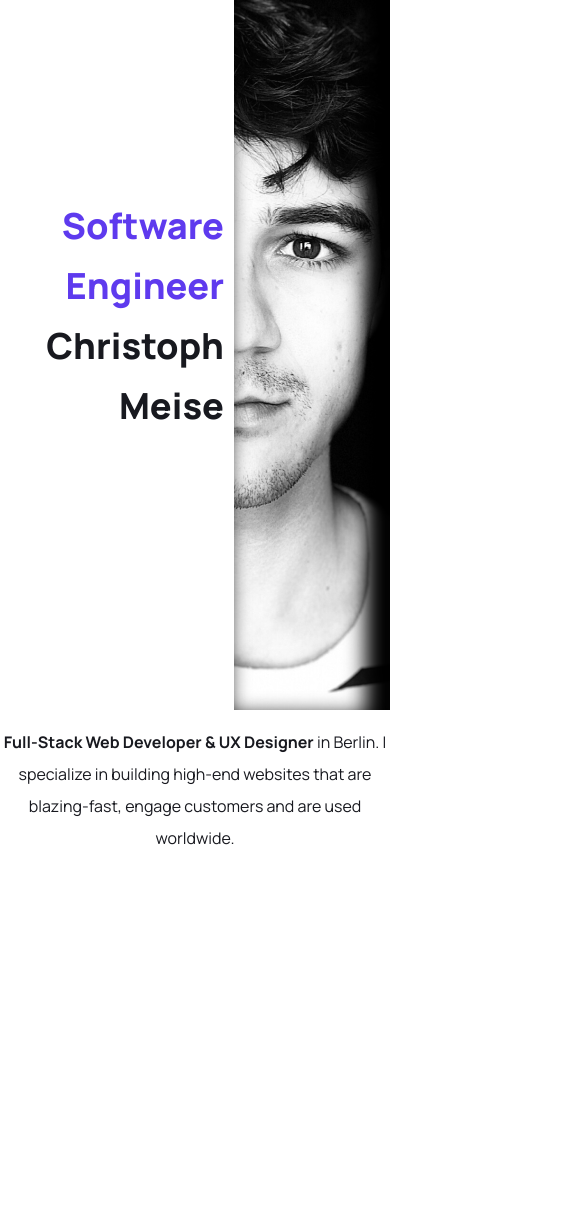
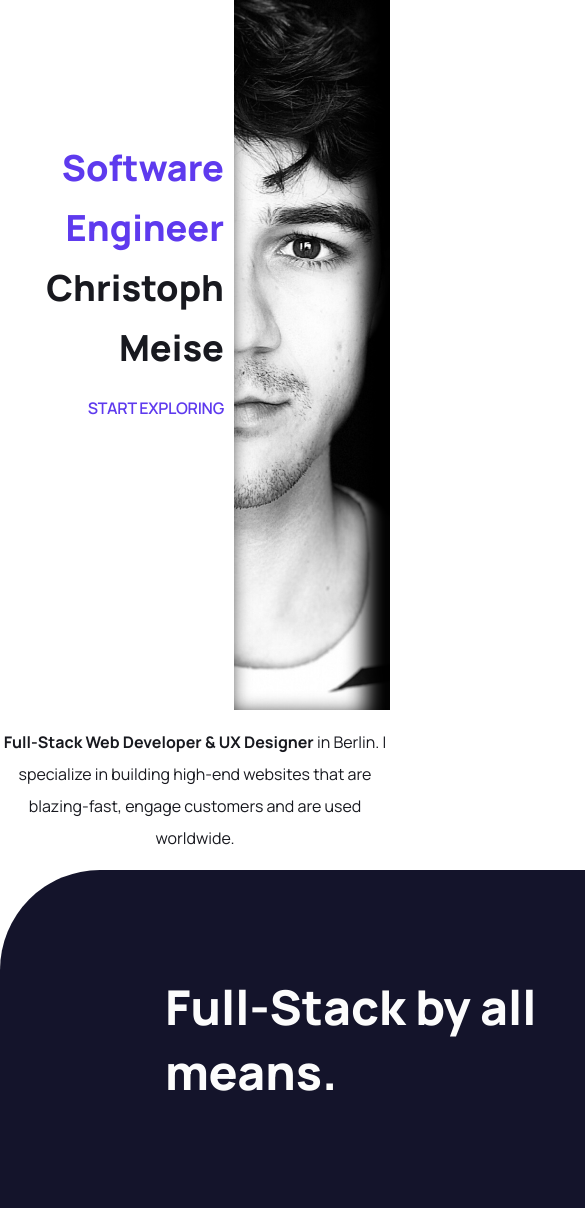
Before and after one commit to christophmeise/portfolio-christoph-meise, a Gatsby site: page / in a window 390 px wide. Shown: the part 134-1342 px from the top of the page, 585 px wide, since content can reach past the window. Before the commit the page ends 1004 px from the top, so only its background shows below. Built offline with nearby package versions, Linux system fonts and the light colour scheme; Gatsby itself is replaced by a stand-in of ours.

Commit message:
Add Full-Stack section, polish up heroIntro for responsiveness and design

```diff
--- /dev/null
+++ b/src/components/fullStack.tsx
@@ -0,0 +1,25 @@
+import React, { Component } from 'react';
+import styled from 'styled-components';
+
+const FullStackContainer = styled.div`
+  background-color: ${props => props.theme.colors.primaryBg};
+  width: 100%;
+  padding: 64px 165px;
+  border-radius: 100px 0px 0px 0px;
+`;
+
+const Headline = styled.h2`
+  color: ${props => props.theme.colors.fontWhite};
+`;
+
+export default class FullStack extends Component {
+  render() {
+    return (
+      <FullStackContainer>
+        <Headline>
+          Full-Stack by all means.
+        </Headline>
+      </FullStackContainer>
+    )
+  }
+}
--- a/src/components/heroIntro.tsx
+++ b/src/components/heroIntro.tsx
@@ -27,6 +27,12 @@ const HeroTextWrapper = styled.div`
     flex-direction: column;
     align-items: flex-end;
     justify-content: center;
+    max-height: 100vh;
+    margin-right: 42px;
+
+    @media(max-width: 768px) {
+      margin-right: 10px;
+    }
 `;
 
 interface HeadlineProps {
@@ -39,12 +45,10 @@ const Headline = styled.h1<HeadlineProps>`
     margin-bottom: 0;
     margin-top: 0;
     text-align: right;
-    margin-right: 42px;
 
     @media(max-width: 768px) {
       font-size: 36px;
       line-height: 60px;
-      margin-right: 10px;
     }
 `;
 const HeroText = styled.p`
@@ -52,7 +56,6 @@ const HeroText = styled.p`
     line-height: 32px;
     margin-bottom: 16px;
     margin-top: 16px;
-    margin-right: 42px;
     text-align: right;
     max-width: 500px;
 
@@ -61,6 +64,16 @@ const HeroText = styled.p`
       margin-left: auto;
       margin-right: auto;
     }
+`;
+const HeroTextCallToAction = styled.p`
+    color: ${props => props.theme.colors.primary};
+    text-transform: uppercase;
+    font-size: 16px;
+    line-height: 28px;
+    letter-spacing: -0.25px;
+    text-align: right;
+    font-weight: 600;
+
 `;
 const HeroTextDesktop = styled.div`
     display: block;
@@ -99,10 +112,14 @@ export default class HeroIntro extends Component {
             <Headline primary>Software Engineer</Headline>
             <Headline>Christoph Meise</Headline>
             <HeroTextDesktop>
-              <HeroText> <strong>Full-Stack Web Developer & UX Designer</strong> in Berlin.
-          I specialize in building high-end websites that are blazing-fast, engage customers and are used worldwide.
-          </HeroText>
+              <HeroText>
+                <strong>Full-Stack Web Developer & UX Designer</strong> in Berlin.
+              I specialize in building high-end websites that are blazing-fast, engage customers and are used worldwide.
+            </HeroText>
             </HeroTextDesktop>
+            <HeroTextCallToAction>
+              Start Exploring
+          </HeroTextCallToAction>
           </HeroTextWrapper>
           <HeroImageWrapper>
             <StaticImage
--- a/src/pages/index.tsx
+++ b/src/pages/index.tsx
@@ -2,6 +2,7 @@ import { graphql } from "gatsby";
 import { getImage } from "gatsby-plugin-image";
 import * as React from "react";
 import { Component } from "react";
+import FullStack from "../components/fullStack";
 import { GlobalStyle } from "../components/globalStyle";
 import HeroIntro from "../components/heroIntro";
 import Layout from "../components/layout";
@@ -26,7 +27,8 @@ export default class IndexPage extends Component<IndexProps> {
       <>
         <GlobalStyle />
         <Layout>
-          <HeroIntro sources={sources} />
+          <HeroIntro />
+          <FullStack />
         </Layout>
       </>
     )
--- a/src/theme/theme.ts
+++ b/src/theme/theme.ts
@@ -10,7 +10,7 @@ const theme: DefaultTheme = {
       primaryDark: '#2A00A2',
       primaryDarkmode: '#BCA4FF',
       primaryLight: '#E4DAFF',
-      primaryBg: '#F3EFFF',
+      primaryBg: '#14142B',
       secondary: '#1CC8EE',
       secondaryDark: '#0096B7',
       secondaryDarkmode: '#82E9FF',
```
